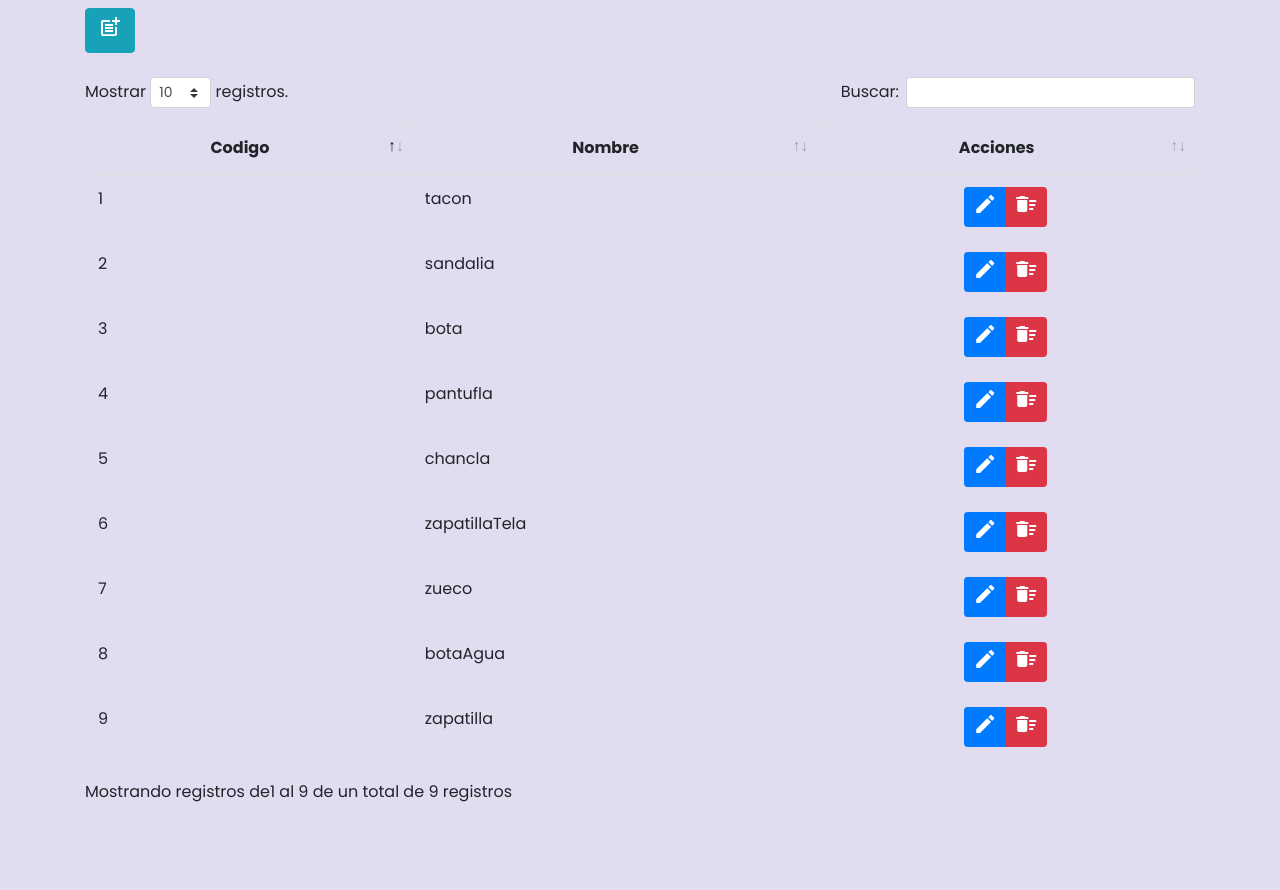
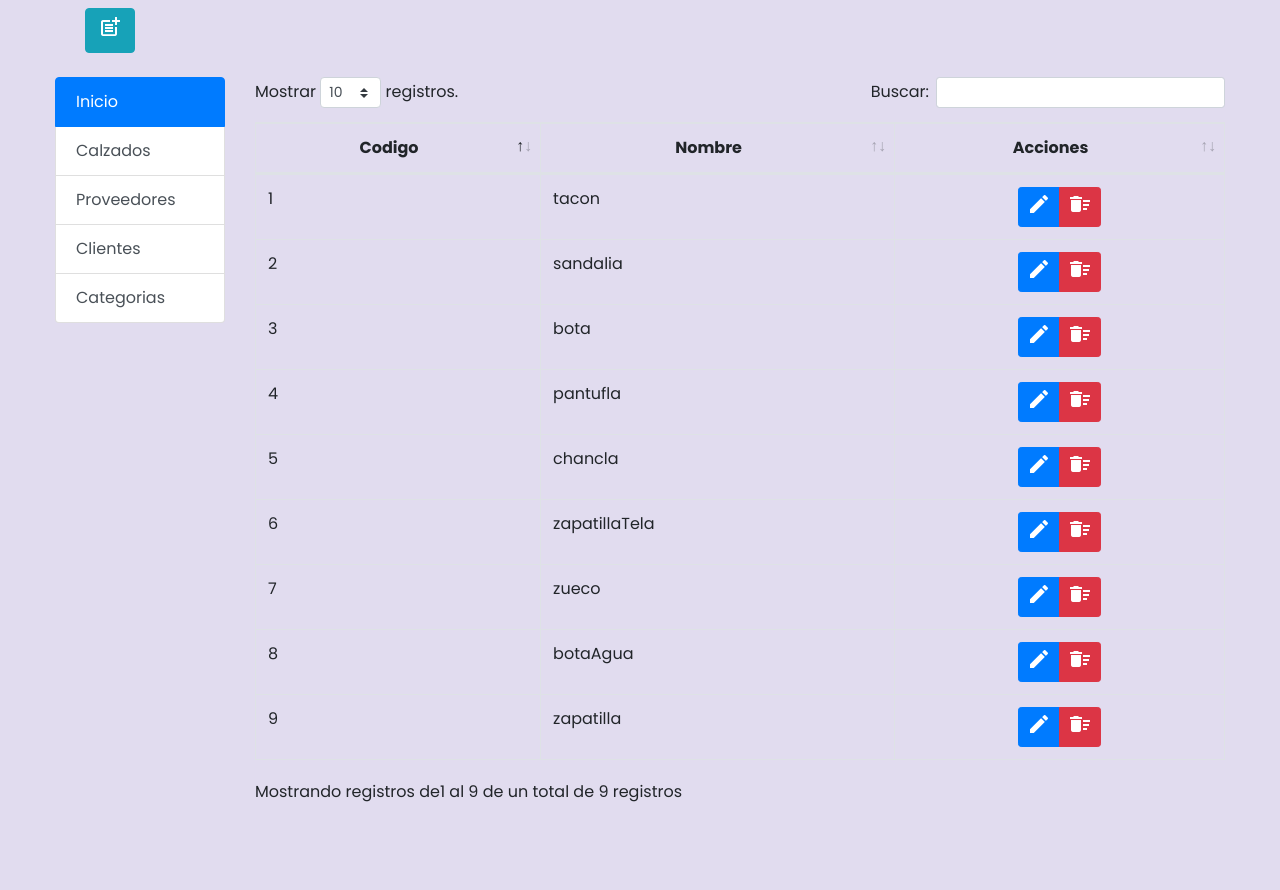
Before and after one commit to ShadowEcux/Testing_Calzados_Grupal, a PHP site: page /vista/tipoCalzado.php in a window 1280 px wide. Run offline with PHP 8.4, Linux system fonts and the light colour scheme; a user stored in the database is signed in; data comes from the database, SQL or seed files in the repository; some libraries are stand-ins or nearby versions.

```diff
--- a/holi/include/menu.php
+++ b/holi/include/menu.php
@@ -9,7 +9,7 @@
     <a href="./calzado.php" class="list-group-item list-group-item-action">Calzados</a>
     <a href="./proveedor.php" class="list-group-item list-group-item-action">Proveedores</a>
     <a href="./cliente.php" class="list-group-item list-group-item-action">Clientes</a>
-    <a href="./cliente.php" class="list-group-item list-group-item-action">Categorias</a>
+    <a href="./tipoCalzado.php" class="list-group-item list-group-item-action">Categorias</a>
   </div>
 <?php
   }
--- a/holi/vista/tipoCalzado.php
+++ b/holi/vista/tipoCalzado.php
@@ -37,7 +37,11 @@
     </div>
     <br>
 
-    <div class="container ">
+    <div class="row fila-menu">
+        <div class="col-lg-2 col-md-3">
+            <?php include_once '../include/menu.php' ?>
+        </div>
+        <div class="col-lg-10 col-md-9">
             <div class="row">
                 <div class="col-lg-12">
 
@@ -46,7 +50,6 @@
                             <tr>
                                 <th>Codigo</th>
                                 <th>Nombre</th>
-
                                 <th>Acciones</th>
                             </tr>
                         </thead>
@@ -54,6 +57,7 @@
                         </tbody>
                     </table>
 
+                </div>
             </div>
         </div>
     </div>
```
Lines whose indentation alone changed are shown as unchanged.
